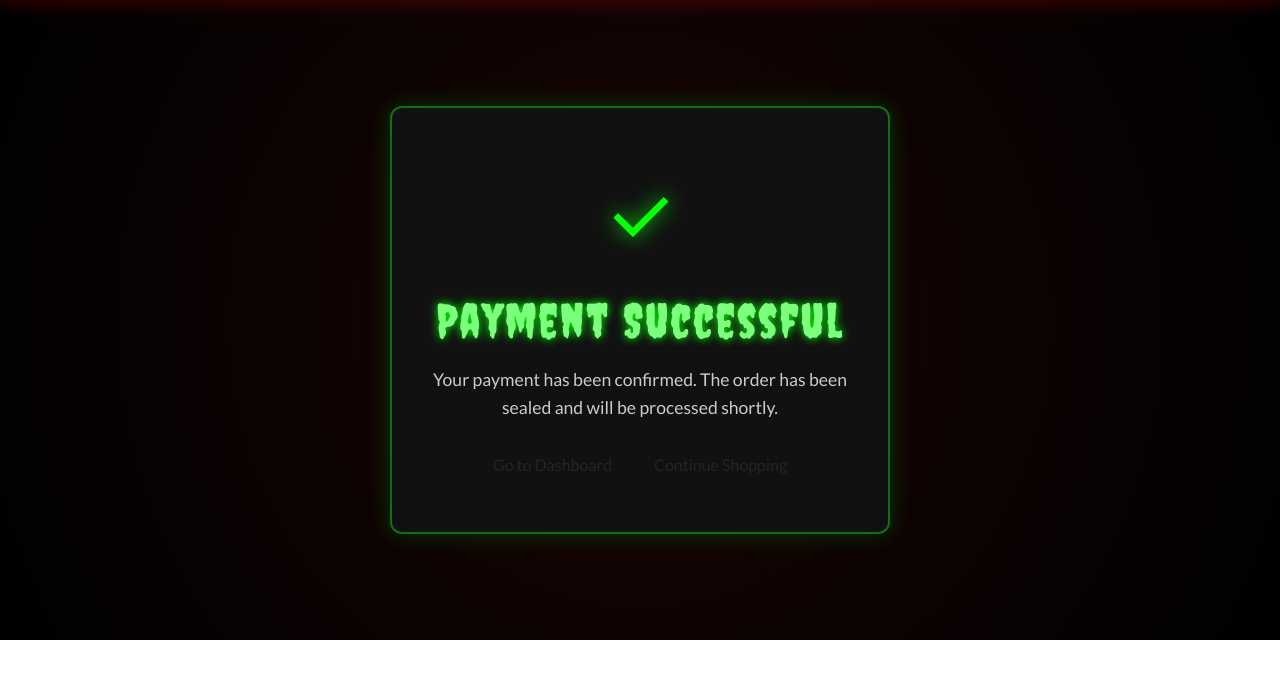
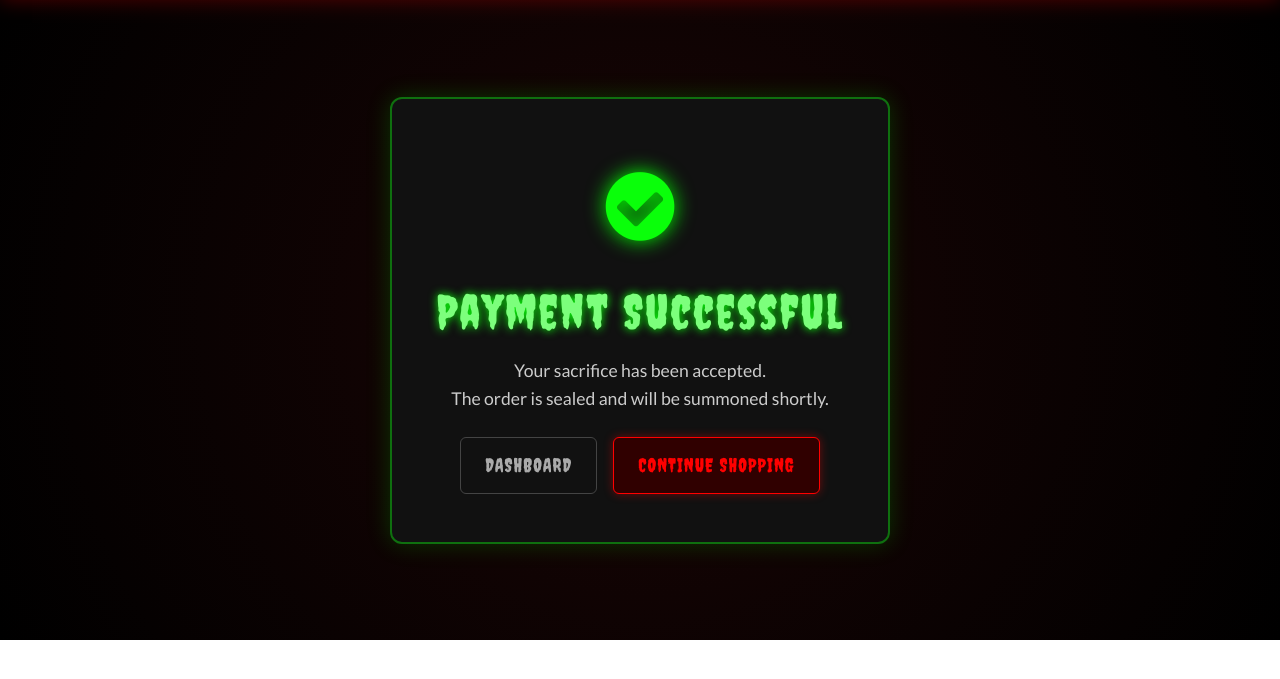
Before and after one commit to bunker-pilot/Django-E-commerce, a Django app: template payment/templates/payment/payment-success.html in a window 1280 px wide. Shown: the part 82-761 px from the top of the page. Run offline with Django 5.2, Linux system fonts and the light colour scheme; the template is opened without the code that fills it, so the values that code supplies are empty; some libraries are stand-ins or nearby versions.

Commit message:
Update payment-success.html

```diff
--- a/payment/templates/payment/payment-success.html
+++ b/payment/templates/payment/payment-success.html
@@ -2,31 +2,36 @@
 {% load static %}
 
 {% block title %}Payment Successful{% endblock %}
+
 {% block css_files %}
-    <link rel = "stylesheet" , href = "{% static "payment/payment_status.css" %}" >
+    <link rel="stylesheet" href="{% static 'payment/payment_status.css' %}">
 {% endblock css_files %}
+
 {% block content %}
 <section class="payment-status success">
     <div class="status-card">
-        <div class="status-icon success-icon">✓</div>
+        <div class="status-icon success-icon">
+            <i class="fa fa-check-circle" aria-hidden="true"></i>
+        </div>
 
         <h1>Payment Successful</h1>
+
         <p class="status-message">
-            Your payment has been confirmed.
-            The order has been sealed and will be processed shortly.
+            Your sacrifice has been accepted.<br>
+            The order is sealed and will be summoned shortly.
         </p>
 
         {% if order %}
             <p class="order-ref">
-                Order reference: <strong>#{{ order.id }}</strong>
+                Order Reference: <strong>#{{ order.id }}</strong>
             </p>
         {% endif %}
 
         <div class="status-actions">
-            <a href="{% url 'dashboard' %}" class="btn primary">
-                Go to Dashboard
+            <a href="{% url 'dashboard' %}" class="horror-btn-secondary">
+                Dashboard
             </a>
-            <a href="{% url 'store-app:store' %}" class="btn secondary">
+            <a href="{% url 'store-app:store' %}" class="horror-btn-primary">
                 Continue Shopping
             </a>
         </div>
```
